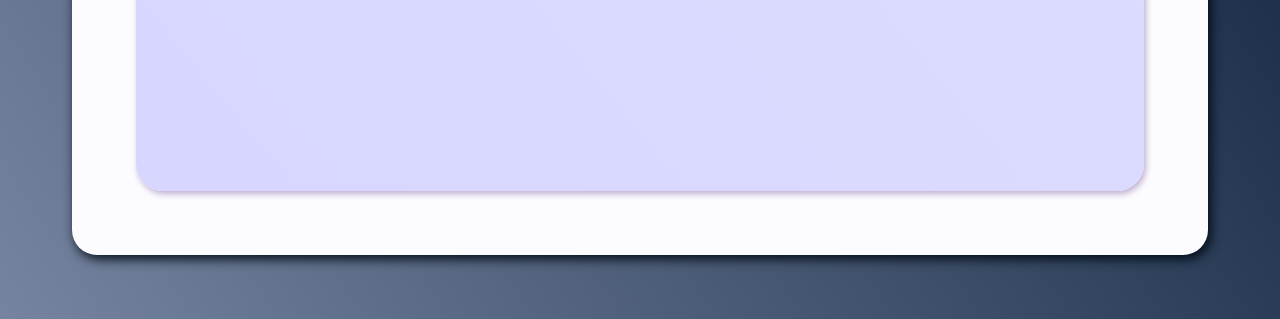
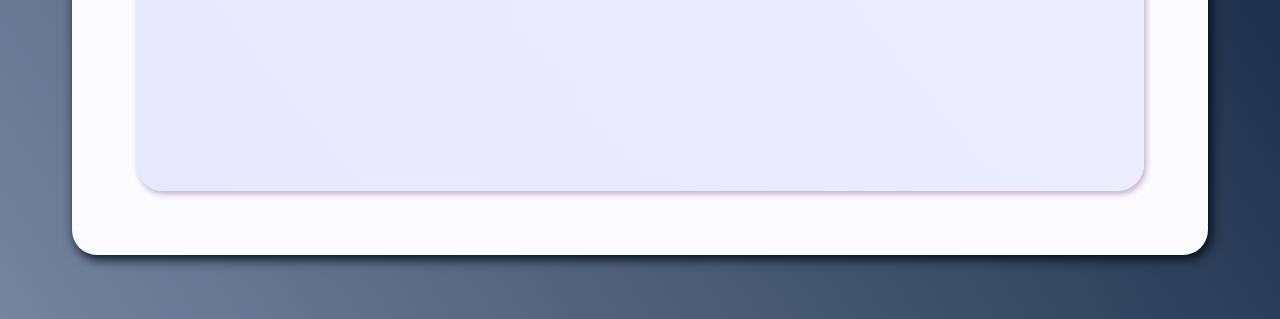
Before and after one commit to TyagoFonseca/home, a plain HTML site: page index.html in a window 1280 px wide. Shown: the part 2368-2687 px from the top of the page. Drawn offline with Linux system fonts and the light colour scheme.

Commit message:
Update style.css

```diff
--- a/style.css
+++ b/style.css
@@ -61,7 +61,7 @@ body {
 .container-mine {
   display: flex;
   Fflex-direction: column;
-  background: linear-gradient(230.65deg, #E1E3FF 3.49%, #D7D6FF 100%);
+  background: linear-gradient(230.65deg, #F5F6FF 3.49%, #E7E7FF 100%);
   margin-top: 33px;
   border-radius: 27px;
   padding: 25px;
```
